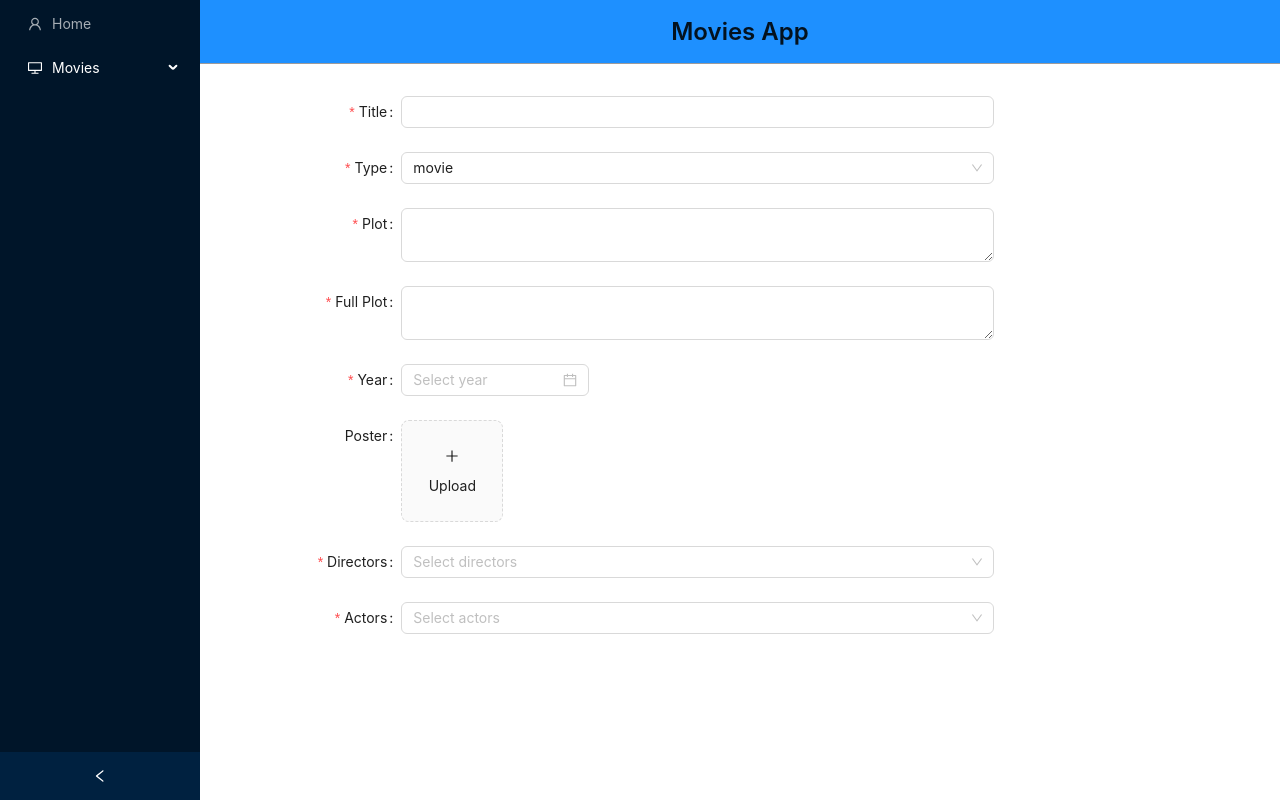
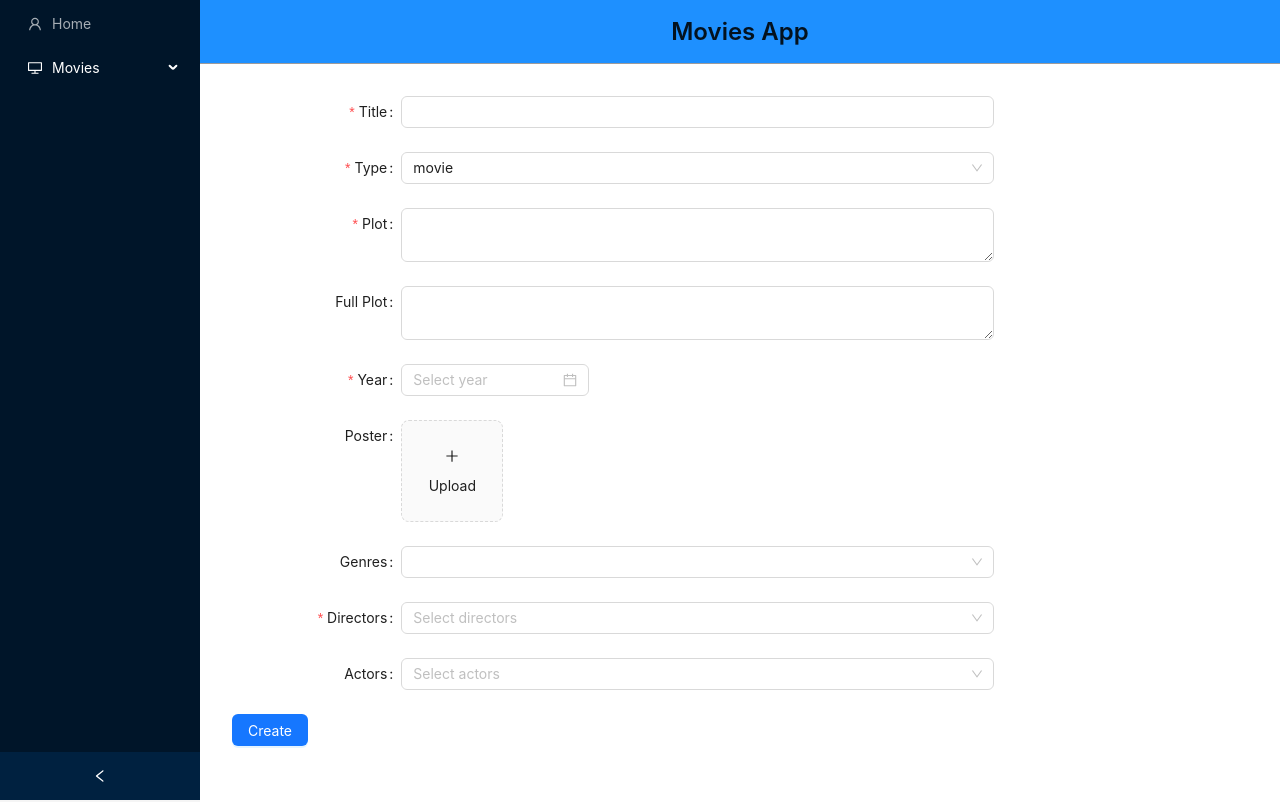
Before and after one commit to blank-666/movies-frontend, a React (Create React App) app: page /movies/create in a window 1280 px wide. Built offline with nearby package versions, Linux system fonts and the light colour scheme; no server answers.

Commit message:
Finished logic with create movie

```diff
--- a/src/components/item-viewer/index.tsx
+++ b/src/components/item-viewer/index.tsx
@@ -22,6 +22,7 @@ const ItemViewer: FC<IItemViewer> = ({ item, keyToLabelMap }) => {
 
   return (
     <List
+      className="view-container"
       header={
         <Typography.Title level={3} style={{ textAlign: "center" }}>
           Movie Details
@@ -37,12 +38,14 @@ const ItemViewer: FC<IItemViewer> = ({ item, keyToLabelMap }) => {
           renderItem = <Image src={itemValue[1]} width={200} />;
         if (typeof value === "boolean") renderItem = value.toString();
         if (Array.isArray(value))
-          renderItem = (
+          renderItem = value.length ? (
             <ul>
               {value.map((item) => (
                 <li key={item}>{item}</li>
               ))}
             </ul>
+          ) : (
+            "---"
           );
 
         return (
--- a/src/components/item-viewer/style.scss
+++ b/src/components/item-viewer/style.scss
@@ -1,3 +1,6 @@
+.view-container {
+  width: 100%;
+
   .list-view {
     display: flex;
     flex-direction: row;
@@ -27,3 +30,4 @@
       }
     }
   }
+}
--- a/src/pages/movies/create.tsx/index.tsx
+++ b/src/pages/movies/create.tsx/index.tsx
@@ -1,8 +1,7 @@
-import { PlusOutlined, UploadOutlined } from "@ant-design/icons";
+import { PlusOutlined } from "@ant-design/icons";
 import { Button, DatePicker, Form, Input, message, Select, Upload } from "antd";
 import { UploadChangeParam, UploadFile } from "antd/es/upload";
 import { FC, useEffect, useState } from "react";
-import SelectWithAdd from "../../../components/select-with-add";
 import { getSelectOptions } from "../../../helpers/formatting";
 import { moviesService } from "../../../services";
 import directorsService from "../../../services/directors";
@@ -16,7 +15,6 @@ interface IStringArray {
 const CreateMovie: FC = () => {
   const [types, setTypes] = useState<IStringArray | null>();
   const [genres, setGenres] = useState<IStringArray | null>();
-  const [posterImage, setPosterImage] = useState<UploadFile | null>(null);
 
   useEffect(() => {
     getTableFilters();
@@ -26,9 +24,6 @@ const CreateMovie: FC = () => {
   const genresOptions = getSelectOptions(genres);
 
   const onUploadChange = (info: UploadChangeParam<UploadFile<any>>) => {
-    if (info.file.status !== "uploading") {
-      console.log(info.file, info.fileList);
-    }
     if (info.file.status === "done") {
       message.success(`${info.file.name} file uploaded successfully`);
     } else if (info.file.status === "error") {
@@ -37,8 +32,8 @@ const CreateMovie: FC = () => {
   };
 
   const fileValueHandler = (e: any) => {
-    if (e.file) setPosterImage(e.file);
-    if (!e.fileList.length) setPosterImage(null);
+    if (e.fileList && e.fileList.length) return e.fileList[0];
+    return null;
   };
 
   async function getTableFilters() {
@@ -47,15 +42,34 @@ const CreateMovie: FC = () => {
     setGenres(genres);
   }
 
-  const onFinish = (values: any) => {};
+  const convertToFormData = (values: any) => {
+    const data = new FormData();
+    const valuesKeys = Object.keys(values);
+
+    for (const key of valuesKeys) {
+      const value = values[key];
+
+      if (!value) continue;
+      if (value?.originFileObj) {
+        data.append(key, value.originFileObj);
+      } else data.append(key, values[key]);
+    }
+
+    return data;
+  };
+
+  const onFinish = async (values: any) => {
+    values.test = true;
+
+    const formData = convertToFormData(values);
+
+    await moviesService.createMovie(formData);
+  };
+
   return (
     <Form
       name="movie"
       onFinish={onFinish}
-      onFieldsChange={(changed, all) => {
-        console.log("changed fields", changed);
-        console.log("all fields", all);
-      }}
       style={{ width: "100%" }}
       labelCol={{ span: 4 }}
       wrapperCol={{ span: 14 }}
@@ -67,7 +81,6 @@ const CreateMovie: FC = () => {
       >
         <Input />
       </Form.Item>
-
       <Form.Item
         label="Type"
         name="type"
@@ -76,7 +89,6 @@ const CreateMovie: FC = () => {
       >
         <Select options={typesOptions} />
       </Form.Item>
-
       <Form.Item
         label="Plot"
         name="plot"
@@ -84,15 +96,9 @@ const CreateMovie: FC = () => {
       >
         <Input.TextArea />
       </Form.Item>
-
-      <Form.Item
-        label="Full Plot"
-        name="fullplot"
-        rules={[{ required: true, message: "Please input value!" }]}
-      >
+      <Form.Item label="Full Plot" name="fullplot">
         <Input.TextArea />
       </Form.Item>
-
       <Form.Item
         label="Year"
         name="year"
@@ -100,7 +106,6 @@ const CreateMovie: FC = () => {
       >
         <DatePicker picker="year" />
       </Form.Item>
-
       <Form.Item
         label="Poster"
         name="poster"
@@ -122,7 +127,9 @@ const CreateMovie: FC = () => {
           </div>
         </Upload>
       </Form.Item>
-
+      <Form.Item label="Genres" name="genres">
+        <Select options={genresOptions} mode="multiple" />
+      </Form.Item>
       <Form.Item
         label="Directors"
         name="directors"
@@ -137,12 +144,7 @@ const CreateMovie: FC = () => {
           name="director"
         />
       </Form.Item>
-
-      <Form.Item
-        label="Actors"
-        name="actors"
-        rules={[{ required: true, message: "Please select actors!" }]}
-      >
+      <Form.Item label="Actors" name="actors">
         <SearchSelect
           mode="multiple"
           placeholder="Select actors"
@@ -152,6 +154,11 @@ const CreateMovie: FC = () => {
           name="actor"
         />
       </Form.Item>
+      <Form.Item>
+        <Button type="primary" htmlType="submit">
+          Create
+        </Button>
+      </Form.Item>
     </Form>
   );
 };
--- a/src/services/movies.ts
+++ b/src/services/movies.ts
@@ -10,6 +10,12 @@ const getAllMovies = async (params?: any) => {
 
 const getMovieById = async (id: string) => {
   const { data } = await axios.get(`${apiUrl}/movies/${id}`);
+
+  return data;
+};
+
+const createMovie = async (movie: any) => {
+  const { data } = await axios.post(`${apiUrl}/movies`, movie);
 
   return data;
 };
@@ -33,6 +39,7 @@ const getMoviesFilters = async () => {
 const moviesService = {
   getAllMovies,
   getMovieById,
+  createMovie,
   getMoviesFilters,
   toggleFavoriteMovies,
   deleteMovies,
--- a/src/services/service.ts
+++ b/src/services/service.ts
@@ -5,6 +5,8 @@ const apiUrl = "http://localhost:3006";
 
 axios.interceptors.response.use(
   (result) => {
+    if (result.data.message) message.success(result.data.message);
+
     return result;
   },
   async (err) => {
```
Lines whose indentation alone changed are shown as unchanged.
